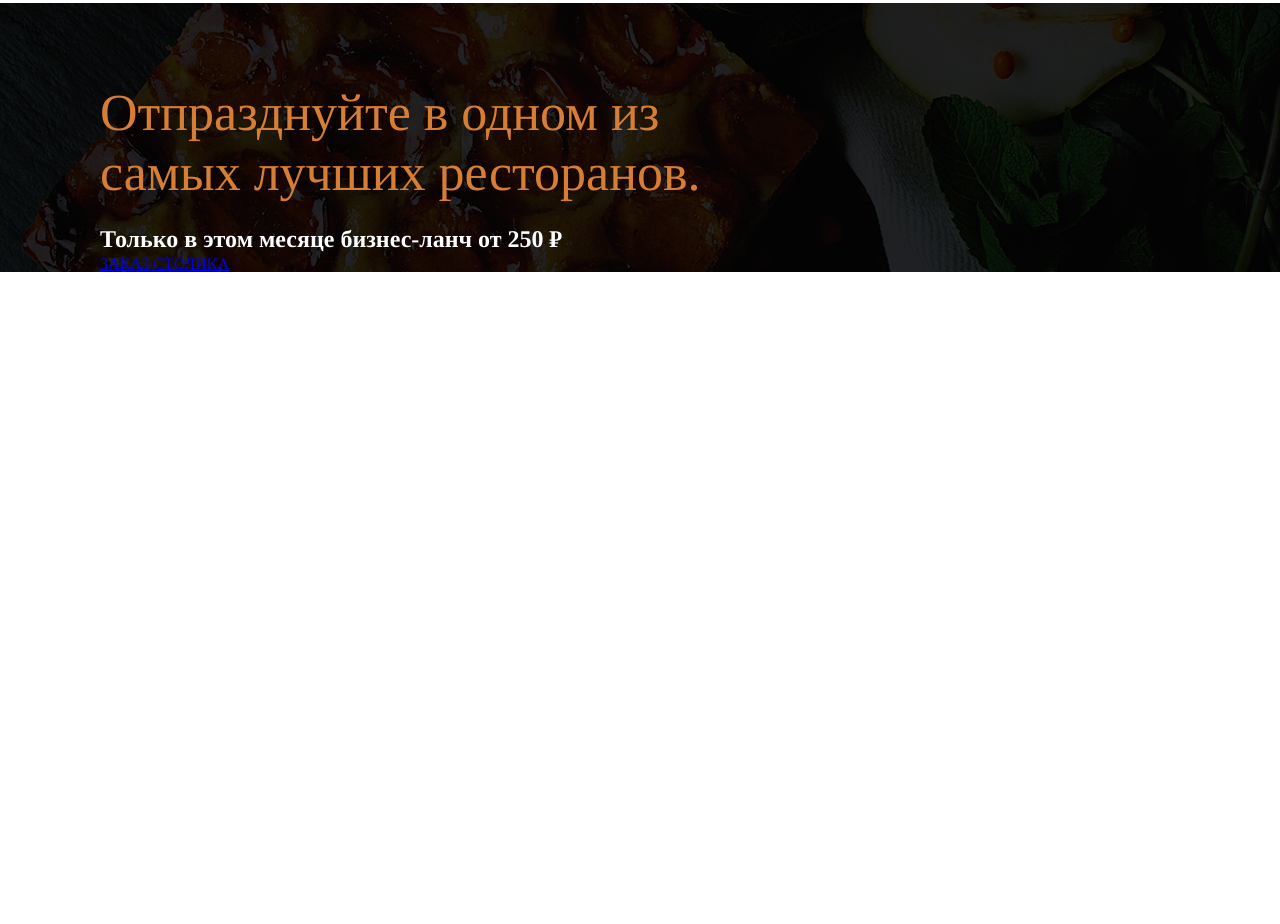
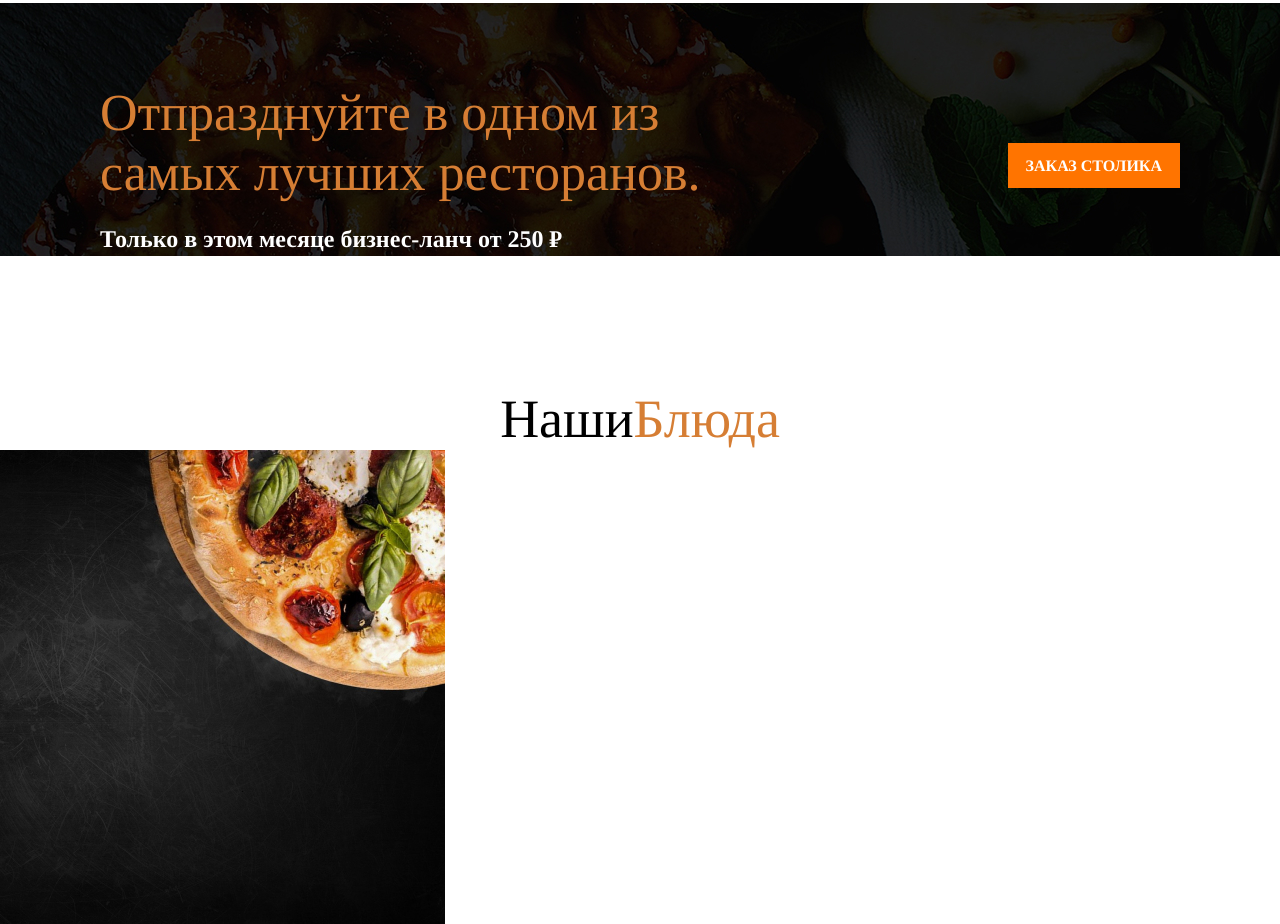
Before and after one commit to Scorpion96522/Restaurant, a plain HTML site: page index.html in a window 1280 px wide. Shown: the part 1761-2685 px from the top of the page. Before the commit the page ends 2033 px from the top, so only its background shows below. Drawn offline with Linux system fonts and the light colour scheme.

Commit message:
black block

```diff
--- a/css/style.css
+++ b/css/style.css
@@ -505,7 +505,7 @@ body {
 }
 
 .button:hover, .button:focus, .button:active {
-    background-color: hsl(27, 95%, 25%);;
+    background-color: hsl(27, 95%, 25%);
 }
 
 /* Start header down styles */
@@ -731,6 +731,11 @@ body {
     background-image: url(../img/black-block-pic.jpg);
 }
 
+.black__block-holder {
+    display: flex;
+    justify-content: space-between;
+}
+
 .left__title {
     padding-top: 80px;
     font-family: 'Tinos' sans-serif;
@@ -750,4 +755,39 @@ body {
     color: #FFFFFF;
 }
 
+.right {
+    margin-top: 155px;
+}
+
+.right__button {
+    background-color: #FF7400;
+    color: #fff;
+    text-decoration: none;
+    padding: 14px 18px;
+    font-weight: 700;
+    transition: background-color .2s linear;
+}
+
+.right__button:hover, .right__button:focus, .right__button:active {
+    background-color: hsl(27, 95%, 25%);
+}
  /* End Black block styles */
+
+ /* Start dishes  styles block */
+ .dishes__title {
+    padding-top: 132px;
+    display: flex;
+    justify-content: center;
+    font-family: 'Tinos' sans-serif;
+    font-style: normal;
+    font-weight: 400;
+    font-size: 54px;
+    line-height: 62px;
+    color: #000000;
+ }
+
+ .dishes__title span {
+    color: #D67E34;
+ }
+
+ /* End dishes  styles block */
--- a/index.html
+++ b/index.html
@@ -148,20 +148,42 @@
         <!-- Black block start  -->
         <div class="black__block">
             <div class="wrapper">
-                <div class="left">
-                    <h2 class="left__title">
+                <div class="black__block-holder">
+                    <div class="left">
+                        <h2 class="left__title">
                         Отпразднуйте в одном из <br>
                         самых лучших ресторанов.</h2>
                         <p class="left__text">
                             Только в этом месяце бизнес-ланч от 250 ₽</p>
+                    </div>
+                    <div class="right">
+                    <a href="#!" class="right__button">ЗАКАЗ СТОЛИКА</a>
+                    </div>
                 </div>
-                <div class="right">
-                    <a href="#!" class="right__button">ЗАКАЗ СТОЛИКА</a>
-                </div>
-
             </div>
         </div>
         <!-- Black block end  -->
+
+        <!-- Start dishes block -->
+        <div class="dishes">
+            <div class="wrapper">
+                <h2 class="dishes__title">Наши <span>Блюда</span></h2>
+            </div>
+        </div>
+        <div class="burgers">
+            <div class="pizza__pic">
+                <img src="./img/dishes-pic1.jpg" class="pizza" alt="pizza">
+            </div>
+            <div class="burgers__items">
+                <div class="burger__item">
+
+                </div>
+            </div>
+        </div>
+        <!-- End dishes block -->
+
+
+
     </main>
 
 </body>
```
Also changed, not shown: img/dishes-pic1.jpg (added), img/dishes-pic2.jpg (added).
